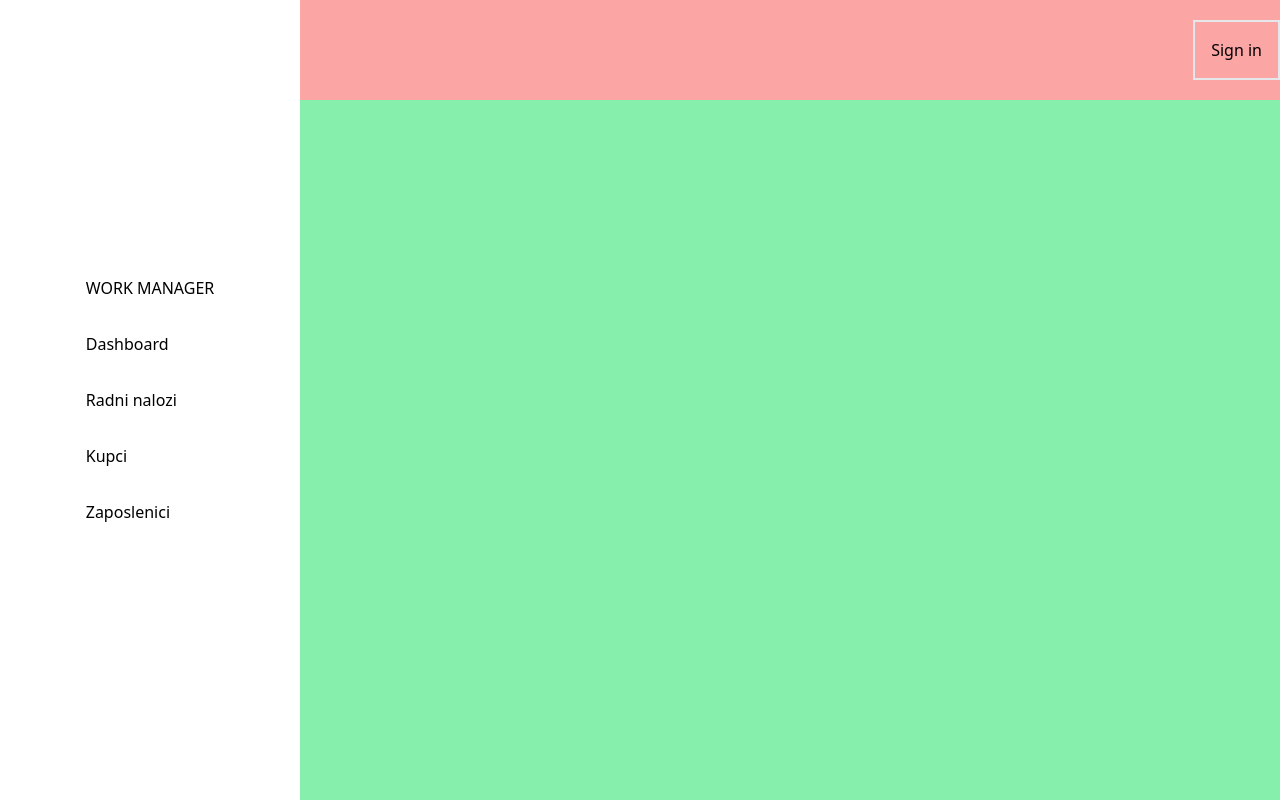
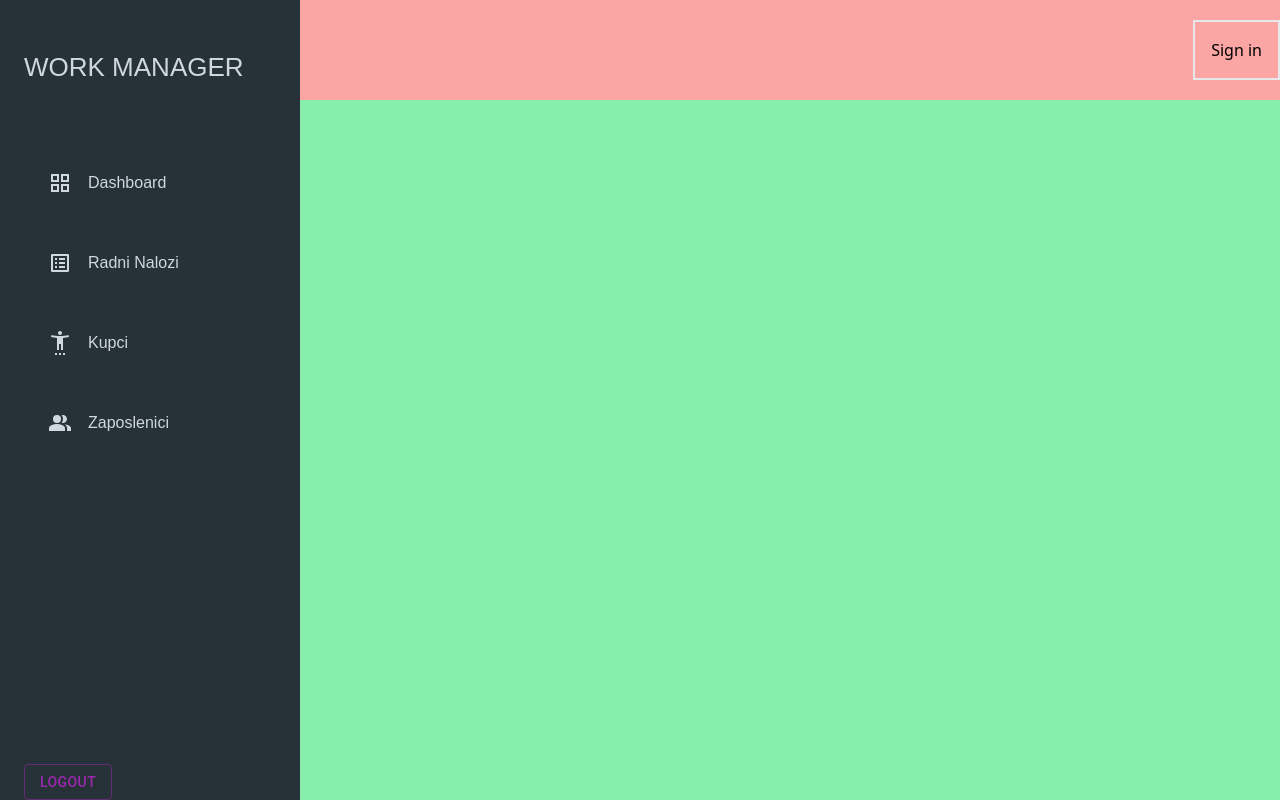
Before and after one commit to Concept42/work-manager, a Next.js app: page / in a window 1280 px wide. Built offline with nearby package versions, Linux system fonts and the light colour scheme; no server answers.

Commit message:
Sidebar design
working on active user

```diff
--- a/components/Layout/Sidebar.jsx
+++ b/components/Layout/Sidebar.jsx
@@ -3,7 +3,7 @@ import Navigation from '../Ui/Navigation'
 
 const Sidebar = () => {
   return (
-    <div className=''>
+    <div className='bg-secondary text-font font-nunito text-[16px] font-extralight  '>
       <Navigation />
     </div>
   )
--- a/components/Ui/Navigation.jsx
+++ b/components/Ui/Navigation.jsx
@@ -1,20 +1,67 @@
 import React from 'react'
-import Image from 'next/image'
-import Logo from '../../Assets/WORK.png'
-import Button from '@mui/material/Button'
+import Link from 'next/link'
+import GridViewIcon from '@mui/icons-material/GridView'
+import ListAltIcon from '@mui/icons-material/ListAlt'
+import SettingsAccessibilityIcon from '@mui/icons-material/SettingsAccessibility'
+import PeopleAltIcon from '@mui/icons-material/PeopleAlt'
+import { signOut, useSession } from 'next-auth/react'
+import { Button } from '@mui/material'
 
 function Navigation() {
+  const { status } = useSession()
+
   return (
     <div>
-      <div className='flex flex-col h-screen items-center justify-center  '>
-        <ul className='flex flex-col fixed items-start gap-8 text-[]'>
-          <h1>WORK MANAGER</h1>
-          <li>Dashboard</li>
-
-          <li>Radni nalozi</li>
-          <li>Kupci</li>
-          <li>Zaposlenici</li>
+      <div className='flex flex-col h-screen items-start ml-6 justify-start '>
+        <ul className='flex flex-col fixed items-start gap-4'>
+          <h1 className='flex my-12 text-[26px]'>WORK MANAGER</h1>
+          <Link href='/'>
+            <li className='flex h-16 w-60 items-center hover:border-solid hover:rounded-2xl hover:bg-primary cursor-pointer '>
+              <div className='flex gap-4'>
+                <GridViewIcon className='ml-6' />
+                Dashboard
+              </div>
+            </li>
+          </Link>
+          <Link href='/workorders'>
+            <li className='flex h-16 w-60 items-center hover:border-solid hover:rounded-2xl hover:bg-primary cursor-pointer '>
+              <div className='flex gap-4'>
+                <ListAltIcon className='ml-6' />
+                Radni Nalozi
+              </div>
+            </li>
+          </Link>
+          <Link href='/customers'>
+            <li className='flex h-16 w-60 items-center hover:border-solid hover:rounded-2xl hover:bg-primary cursor-pointer'>
+              <div className='flex gap-4'>
+                <SettingsAccessibilityIcon className='ml-6' />
+                Kupci
+              </div>
+            </li>
+          </Link>
+          <Link href='/users'>
+            <li className='flex h-16 w-60 items-center hover:border-solid hover:rounded-2xl hover:bg-primary cursor-pointer'>
+              <div className='flex gap-4'>
+                <PeopleAltIcon className='ml-6' />
+                Zaposlenici
+              </div>
+            </li>
+          </Link>
         </ul>
+        <div className='flex flex-col h-screen fixed justify-end'>
+          <Button
+            variant='outlined'
+            color='secondary'
+            className=''
+            onClick={() => {
+              signOut({
+                callbackUrl: 'http://localhost:3000/',
+              })
+            }}
+          >
+            Logout
+          </Button>
+        </div>
       </div>
     </div>
   )
--- a/package.json
+++ b/package.json
@@ -11,6 +11,7 @@
   "dependencies": {
     "@emotion/react": "^11.10.0",
     "@emotion/styled": "^11.10.0",
+    "@mui/icons-material": "^5.8.4",
     "@mui/material": "^5.10.1",
     "@next-auth/prisma-adapter": "^1.0.4",
     "@prisma/client": "^4.2.1",
--- a/pages/index.js
+++ b/pages/index.js
@@ -1,3 +1,16 @@
+import Head from 'next/head'
+
 export default function Home() {
-  return <div></div>
+  return (
+    <div>
+      <Head>
+        <title>My page title</title>
+        <meta name='viewport' content='initial-scale=1.0, width=device-width' />
+        <link
+          rel='stylesheet'
+          href='https://fonts.googleapis.com/icon?family=Material+Icons'
+        />
+      </Head>
+    </div>
+  )
 }
--- a/styles/globals.css
+++ b/styles/globals.css
@@ -1,3 +1,7 @@
 @tailwind base;
 @tailwind components;
 @tailwind utilities;
+@font-face {
+  font-family: 'NUNITO';
+  src: url('https://fonts.googleapis.com/css?family=Nunito:400,700&display=swap');
+}
--- a/tailwind.config.js
+++ b/tailwind.config.js
@@ -5,7 +5,18 @@ module.exports = {
     './components/**/*.{js,ts,jsx,tsx}',
   ],
   theme: {
-    extend: {},
+    extend: {
+      colors: {
+        primary: '#374750',
+        secondary: '#263238',
+        font: '#CFD8DC',
+        accent: '#64B5F6',
+      },
+      fontFamily: {
+        nunito: ['nunito', 'sans-serif'],
+      },
+    },
   },
+
   plugins: [],
 }
```
Also changed, not shown: 1 other file (tests, documents, lock files or other folders).
